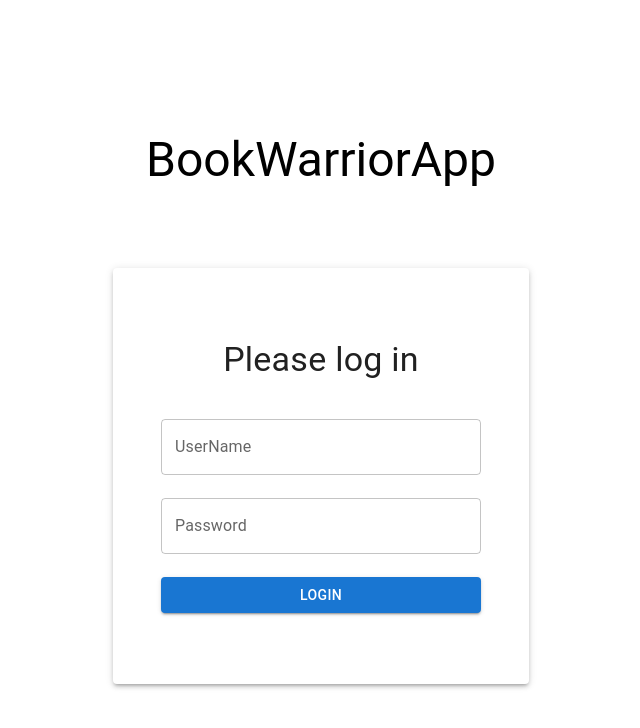
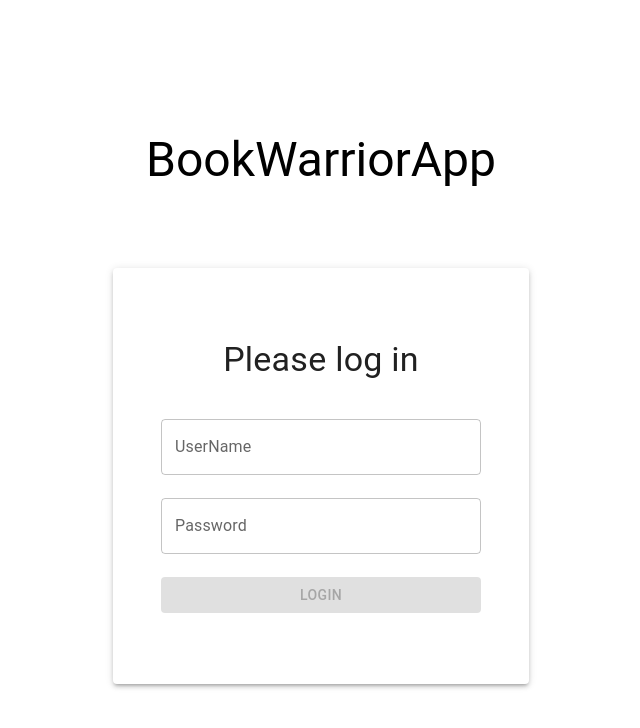
Before and after one commit to tompol1123581321/bookWarriorApp, a React (Create React App) app in the folder client/: page / in a window 1280 px wide. Shown: the top 728 px of the page, without its empty margins (327-967 px from the left). Built offline with nearby package versions, Linux system fonts and the light colour scheme.

Commit message:
adde login endpoint + generic api call function

```diff
--- /dev/null
+++ b/client/src/api/index.ts
@@ -0,0 +1,24 @@
+type ApiArgs<BodyType> = {
+  method: "UPDATE" | "POST" | "GET" | "DELETE";
+  url: string;
+  body: BodyType;
+};
+
+export const apiCall = async <BodyType = undefined>(
+  args: ApiArgs<BodyType>
+) => {
+  const { body, method, url } = args;
+  const response = await fetch(url, {
+    method,
+    mode: "cors",
+    cache: "no-cache",
+    credentials: "same-origin",
+    headers: {
+      "Content-Type": "application/json",
+    },
+    redirect: "follow",
+    referrerPolicy: "no-referrer",
+    body: JSON.stringify(body),
+  });
+  return response.json();
+};
--- a/client/src/components/Login/LoginForm.tsx
+++ b/client/src/components/Login/LoginForm.tsx
@@ -1,27 +1,40 @@
-import { Button, Paper, TextField, Typography } from "@mui/material";
+import { Alert, Button, Paper, TextField, Typography } from "@mui/material";
 import React from "react";
 import { useNavigate } from "react-router-dom";
+import { apiCall } from "../../api";
 
 export const LoginForm = () => {
   const navigate = useNavigate();
+  const [error, setError] = React.useState<Error>();
   const [formData, setFormData] = React.useState({
     userName: "",
     password: "",
   });
   const onChange: React.ChangeEventHandler<HTMLInputElement> = (e) => {
+    setError(undefined);
     const key = e.target.id;
     setFormData({ ...formData, [key]: e.target.value });
   };
-  const onSubmit = React.useCallback(() => {
-    // post data and validate it
-    // if success
-    // route to admin or visitor
-    navigate("/admin");
+  const onSubmit = React.useCallback(async () => {
+    try {
+      const response: {
+        ok: boolean;
+        role?: "VISITOR" | "ADMIN";
+      } = await apiCall<typeof formData>({
+        method: "POST",
+        body: formData,
+        url: "/api/logIn",
+      });
+      const { ok, role } = response;
 
-    if (formData.userName === "client") {
-      navigate("/visitor");
+      if (!ok || !role) {
+        setError(new Error("Wrong password and/or username"));
+        return;
+      }
+      navigate(`/${role.toLowerCase()}`);
+    } catch (_) {
+      setError(new Error("Unknown error"));
     }
-
   }, [formData]);
 
   return (
@@ -53,9 +66,14 @@ export const LoginForm = () => {
         id="password"
         label="Password"
       />
-      <Button variant="contained" onClick={onSubmit}>
+      <Button
+        variant="contained"
+        disabled={!(formData.password && formData.userName)}
+        onClick={onSubmit}
+      >
         Login
       </Button>
+      {error && <Alert severity="error">{error.message}</Alert>}
     </Paper>
   );
 };
```
